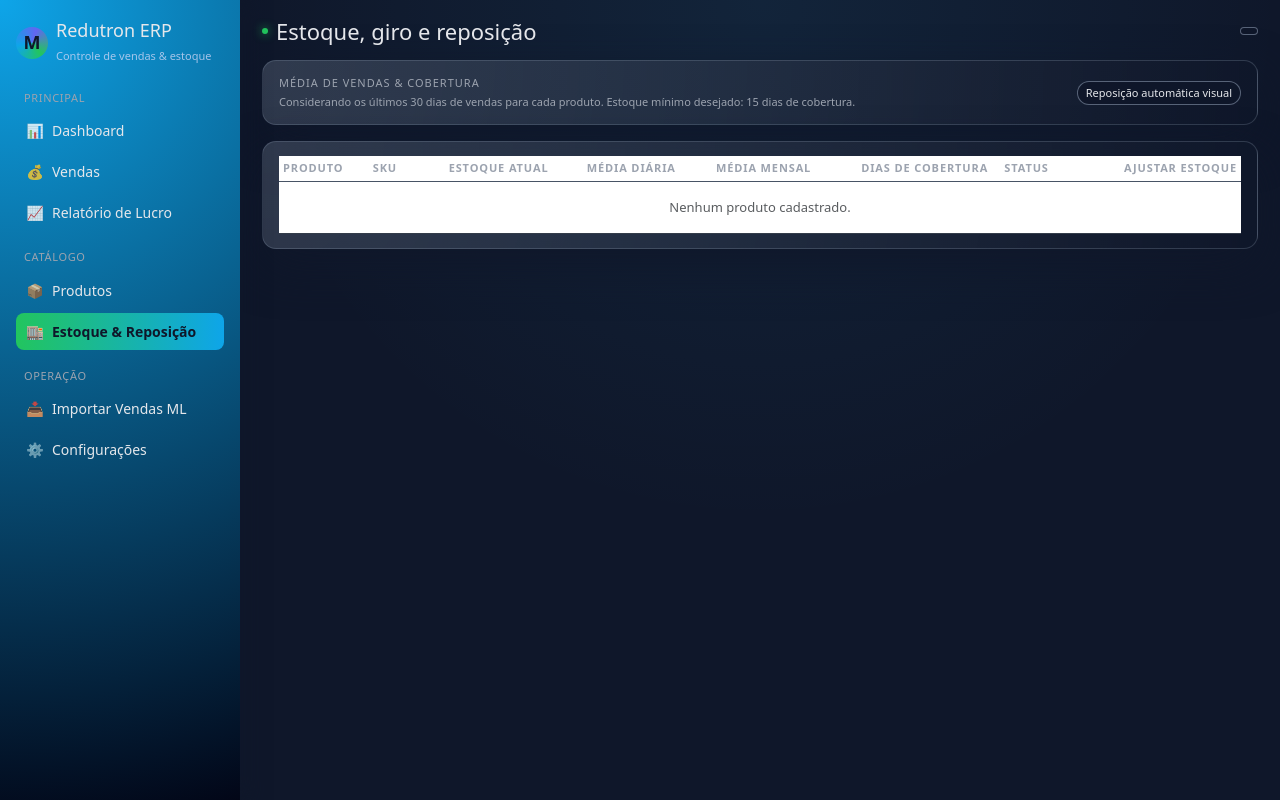
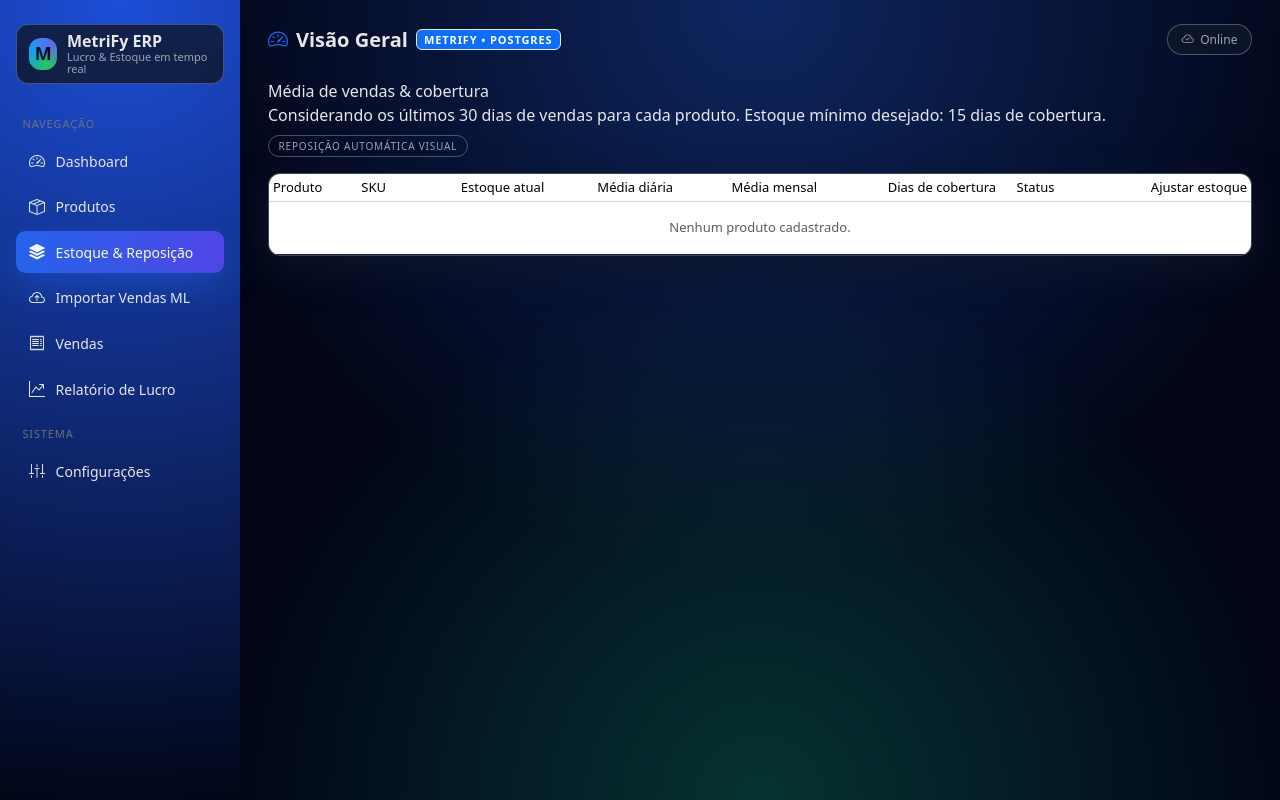
Before and after one commit to oliveirafjdo-web/Mega2.0, a Flask app: page /estoque in a window 1280 px wide. Run offline with Flask 3, Linux system fonts and the light colour scheme; some libraries are stand-ins or nearby versions.

Commit message:
Update base.html

```diff
--- a/templates/base.html
+++ b/templates/base.html
@@ -1,255 +1,318 @@
 <!DOCTYPE html>
-<html lang="pt-br">
+<html lang="pt-BR">
 <head>
-  <meta charset="UTF-8">
-  <title>{% block title %}Redutron ERP{% endblock %}</title>
-  <meta name="viewport" content="width=device-width, initial-scale=1">
-  <!-- Bootstrap via CDN -->
-  <link href="https://cdn.jsdelivr.net/npm/bootstrap@5.3.3/dist/css/bootstrap.min.css" rel="stylesheet">
+  <meta charset="UTF-8" />
+  <title>{% block title %}MetriFy ERP{% endblock %}</title>
+
+  <!-- Bootstrap 5 -->
+  <link
+    href="https://cdn.jsdelivr.net/npm/bootstrap@5.3.3/dist/css/bootstrap.min.css"
+    rel="stylesheet"
+  >
+
+  <!-- Ícones (Bootstrap Icons) -->
+  <link
+    rel="stylesheet"
+    href="https://cdn.jsdelivr.net/npm/bootstrap-icons@1.11.3/font/bootstrap-icons.css"
+  >
+
   <style>
     body {
-      margin: 0;
       font-family: system-ui, -apple-system, BlinkMacSystemFont, "Segoe UI", sans-serif;
       background: #0f172a;
       color: #e5e7eb;
     }
+
     .layout {
       display: flex;
       min-height: 100vh;
     }
+
     .sidebar {
       width: 240px;
-      background: radial-gradient(circle at top left, #0ea5e9, #020617);
-      padding: 20px 16px;
+      background: radial-gradient(circle at top, #1d4ed8, #020617);
       color: #e5e7eb;
-      box-shadow: 4px 0 20px rgba(15,23,42,0.9);
+      padding: 1.5rem 1rem;
       position: sticky;
       top: 0;
-      align-self: flex-start;
       height: 100vh;
     }
-    .sidebar-logo {
+
+    .sidebar .brand {
       display: flex;
       align-items: center;
-      gap: 8px;
-      margin-bottom: 24px;
+      gap: .6rem;
+      margin-bottom: 2rem;
+      padding: .5rem .75rem;
+      border-radius: .75rem;
+      background: rgba(15,23,42,.8);
+      border: 1px solid rgba(148,163,184,.4);
     }
-    .logo-circle {
+
+    .brand-icon {
       width: 32px;
       height: 32px;
-      border-radius: 999px;
-      background: conic-gradient(from 140deg, #22c55e, #0ea5e9, #6366f1, #22c55e);
+      border-radius: .75rem;
+      background: conic-gradient(from 160deg, #22c55e, #0ea5e9, #6366f1, #22c55e);
       display: flex;
       align-items: center;
       justify-content: center;
+      color: #0b1120;
       font-weight: 700;
       font-size: 18px;
-      color: #0f172a;
     }
-    .sidebar h2 {
-      font-size: 18px;
-      margin: 0;
+
+    .brand-text {
+      line-height: 1.1;
     }
-    .sidebar small {
-      font-size: 11px;
-      color: #cbd5f5;
-      opacity: .8;
+
+    .brand-text .title {
+      font-weight: 600;
+      font-size: 16px;
     }
-    .nav-group-title {
-      font-size: 11px;
-      text-transform: uppercase;
-      letter-spacing: .06em;
-      margin: 18px 8px 6px;
-      color: #9ca3af;
-    }
-    .nav-link-custom {
-      display: flex;
-      align-items: center;
-      gap: 8px;
-      padding: 8px 10px;
-      margin-bottom: 4px;
-      border-radius: 8px;
-      color: #e5e7eb;
-      font-size: 14px;
-      text-decoration: none;
-      transition: all .15s ease;
-    }
-    .nav-link-custom span.icon {
-      width: 18px;
-      text-align: center;
-      font-size: 14px;
-      opacity: .8;
-    }
-    .nav-link-custom:hover {
-      background: rgba(15,23,42,0.7);
-      transform: translateX(1px);
-    }
-    .nav-link-custom.active {
-      background: linear-gradient(90deg, #22c55e, #0ea5e9);
-      color: #0f172a;
-      font-weight: 600;
-    }
-    .nav-link-custom.active span.icon {
-      opacity: 1;
-    }
-    .content-wrapper {
-      flex: 1;
-      padding: 18px 22px;
-      background: radial-gradient(circle at top, rgba(56,189,248,0.08), transparent 55%);
-    }
-    .content-inner {
-      max-width: 1200px;
-      margin: 0 auto;
-    }
-    .topbar {
-      display: flex;
-      justify-content: space-between;
-      align-items: center;
-      margin-bottom: 16px;
-    }
-    .topbar h1 {
-      font-size: 22px;
-      margin: 0;
-      display: flex;
-      align-items: center;
-      gap: 8px;
-    }
-    .topbar h1 span.dot {
-      width: 6px;
-      height: 6px;
-      border-radius: 999px;
-      background: #22c55e;
-      box-shadow: 0 0 10px rgba(34,197,94,0.9);
-    }
-    .card-soft {
-      background: radial-gradient(circle at top left, rgba(148,163,184,0.25), rgba(15,23,42,0.95));
-      border-radius: 14px;
-      padding: 14px 16px;
-      border: 1px solid rgba(148,163,184,0.25);
-      box-shadow: 0 18px 45px rgba(15,23,42,0.9);
-    }
-    .card-soft-compact {
-      padding: 10px 12px;
-      border-radius: 12px;
-      border: 1px solid rgba(148,163,184,0.2);
-      background: rgba(15,23,42,0.92);
-    }
-    .metric-label {
-      font-size: 11px;
-      text-transform: uppercase;
-      letter-spacing: .09em;
-      color: #9ca3af;
-      margin-bottom: 2px;
-    }
-    .metric-value {
-      font-size: 18px;
-      font-weight: 600;
-      color: #e5e7eb;
-    }
-    .metric-sub {
+
+    .brand-text .subtitle {
       font-size: 11px;
       color: #9ca3af;
     }
-    table.table-dark-modern {
-      color: #e5e7eb;
-      font-size: 13px;
-      border-color: rgba(31,41,55,0.9);
-    }
-    table.table-dark-modern thead {
-      background: linear-gradient(90deg, rgba(15,23,42,0.95), rgba(15,23,42,0.9));
-      border-bottom: 1px solid rgba(148,163,184,0.35);
-    }
-    table.table-dark-modern thead th {
-      border-bottom-width: 1px;
-      border-color: rgba(51,65,85,0.9);
-      color: #9ca3af;
+
+    .nav-section-title {
       font-size: 11px;
       text-transform: uppercase;
       letter-spacing: .08em;
+      color: #6b7280;
+      margin-bottom: .5rem;
+      padding-left: .4rem;
     }
-    table.table-dark-modern tbody tr {
-      background: rgba(15,23,42,0.92);
+
+    .nav-link {
+      display: flex;
+      align-items: center;
+      gap: .6rem;
+      padding: .55rem .75rem;
+      border-radius: .6rem;
+      color: #e5e7eb;
+      text-decoration: none;
+      font-size: 14px;
+      margin-bottom: .25rem;
     }
-    table.table-dark-modern tbody tr:nth-child(even) {
-      background: rgba(15,23,42,0.75);
+
+    .nav-link i {
+      font-size: 16px;
+      width: 18px;
+      text-align: center;
     }
-    table.table-dark-modern tbody tr:hover {
-      background: rgba(30,64,175,0.7);
+
+    .nav-link:hover {
+      background: rgba(30,64,175,.6);
+      color: #f9fafb;
     }
+
+    .nav-link.active {
+      background: linear-gradient(to right, #2563eb, #4f46e5);
+      box-shadow: 0 14px 30px rgba(37,99,235,.35);
+      color: #f9fafb;
+    }
+
+    .content-wrapper {
+      flex: 1;
+      padding: 1.5rem 1.75rem;
+      background: radial-gradient(circle at top, rgba(37,99,235,.35), transparent 60%),
+                  radial-gradient(circle at bottom, rgba(16,185,129,.25), transparent 55%),
+                  #020617;
+    }
+
+    .topbar {
+      display: flex;
+      align-items: center;
+      justify-content: space-between;
+      margin-bottom: 1.5rem;
+    }
+
+    .topbar-title {
+      font-size: 20px;
+      font-weight: 600;
+      display: flex;
+      align-items: center;
+      gap: .5rem;
+    }
+
+    .topbar-title span.badge {
+      font-size: 11px;
+      letter-spacing: .08em;
+      text-transform: uppercase;
+    }
+
+    .topbar-right {
+      display: flex;
+      align-items: center;
+      gap: .75rem;
+    }
+
+    .topbar-pill {
+      border-radius: 999px;
+      border: 1px solid rgba(148,163,184,.45);
+      padding: .35rem .85rem;
+      font-size: 12px;
+      color: #9ca3af;
+      display: flex;
+      align-items: center;
+      gap: .4rem;
+      background: rgba(15,23,42,.8);
+    }
+
+    .card-glass {
+      border-radius: 1rem;
+      border: 1px solid rgba(148,163,184,.35);
+      background: radial-gradient(circle at top left, rgba(37,99,235,.15), transparent 50%),
+                  rgba(15,23,42,.84);
+      box-shadow: 0 20px 45px rgba(15,23,42,.75);
+      padding: 1.25rem 1.4rem;
+      margin-bottom: 1.25rem;
+    }
+
+    .card-glass-header {
+      display: flex;
+      align-items: center;
+      justify-content: space-between;
+      margin-bottom: .75rem;
+    }
+
+    .card-glass-title {
+      font-size: 14px;
+      font-weight: 500;
+      color: #9ca3af;
+      display: flex;
+      align-items: center;
+      gap: .4rem;
+    }
+
     .badge-soft {
       border-radius: 999px;
-      padding: 3px 8px;
-      font-size: 11px;
-      border: 1px solid rgba(148,163,184,0.55);
-      color: #e5e7eb;
-      background: rgba(15,23,42,0.9);
+      padding: .15rem .6rem;
+      font-size: 10px;
+      text-transform: uppercase;
+      letter-spacing: .08em;
+      border: 1px solid rgba(148,163,184,.45);
+      color: #9ca3af;
     }
-    .badge-soft-success {
-      border-color: rgba(34,197,94,0.8);
+
+    .content-inner {
+      max-width: 1400px;
+      margin: 0 auto;
+    }
+
+    .alert {
+      border-radius: .75rem;
+      padding: .6rem .9rem;
+      font-size: 13px;
+      margin-bottom: .75rem;
+    }
+
+    .alert-success {
+      background: rgba(22,163,74,.09);
+      border: 1px solid rgba(22,163,74,.5);
       color: #bbf7d0;
-      background: rgba(21,128,61,0.3);
     }
-    .badge-soft-danger {
-      border-color: rgba(248,113,113,0.8);
+
+    .alert-danger {
+      background: rgba(220,38,38,.09);
+      border: 1px solid rgba(220,38,38,.55);
       color: #fecaca;
-      background: rgba(185,28,28,0.3);
     }
-    .btn-soft {
-      border-radius: 999px;
-      border: 1px solid rgba(148,163,184,0.4);
-      font-size: 12px;
-      padding: 5px 12px;
-      color: #e5e7eb;
-      background: radial-gradient(circle at top, rgba(30,64,175,0.85), rgba(15,23,42,0.95));
+
+    .btn-primary {
+      background: linear-gradient(to right, #2563eb, #4f46e5);
+      border: none;
+      border-radius: .7rem;
+      padding-inline: 1rem;
+      box-shadow: 0 14px 35px rgba(37,99,235,.45);
     }
-    .btn-soft:hover {
-      border-color: #38bdf8;
-      color: #e0f2fe;
-      background: linear-gradient(120deg, #0ea5e9, #6366f1);
+
+    .btn-outline-light {
+      border-radius: .7rem;
     }
-    .btn-soft-danger {
-      background: radial-gradient(circle at top, rgba(185,28,28,0.9), rgba(15,23,42,0.95));
-      border-color: rgba(248,113,113,0.7);
-    }
-    .btn-soft-danger:hover {
-      background: linear-gradient(120deg, #ef4444, #b91c1c);
-      color: #fee2e2;
-    }
+
     .form-control,
     .form-select {
+      background: rgba(15,23,42,.9);
+      border-radius: .6rem;
+      border: 1px solid rgba(148,163,184,.45);
+      color: #e5e7eb;
+      font-size: 14px;
+    }
+
+    .form-control:focus,
+    .form-select:focus {
+      border-color: #60a5fa;
+      box-shadow: 0 0 0 1px rgba(96,165,250,.5);
+      background: rgba(15,23,42,.98);
+      color: #f9fafb;
+    }
+
+    .form-label {
       font-size: 13px;
-      background-color: rgba(15,23,42,0.9);
-      border-color: rgba(148,163,184,0.5);
+      color: #9ca3af;
+    }
+
+    table {
+      font-size: 13px;
       color: #e5e7eb;
     }
-    .form-control:focus,
-    .form-select:focus {
-      border-color: #38bdf8;
-      box-shadow: 0 0 0 1px rgba(56,189,248,0.6);
-      background-color: rgba(15,23,42,0.95);
-      color: #e5e7eb;
+
+    thead tr {
+      background: rgba(15,23,42,.95);
     }
-    .alert {
-      font-size: 13px;
+
+    thead th {
+      border-bottom: 1px solid rgba(148,163,184,.45) !important;
+      color: #9ca3af;
+      font-weight: 500;
+    }
+
+    tbody tr {
+      border-bottom: 1px solid rgba(30,41,59,.85);
+    }
+
+    tbody tr:hover {
+      background: rgba(15,23,42,.9);
+    }
+
+    .table-responsive {
+      border-radius: .75rem;
+      border: 1px solid rgba(148,163,184,.35);
+      background: rgba(15,23,42,.85);
+      box-shadow: 0 14px 38px rgba(15,23,42,.8);
+    }
+
+    .badge-chip {
+      font-size: 11px;
       border-radius: 999px;
-      padding: 6px 12px;
+      padding: .15rem .55rem;
     }
-    .alert-success {
-      background: rgba(22,163,74,0.1);
-      border-color: rgba(22,163,74,0.6);
-      color: #bbf7d0;
+
+    .text-soft {
+      color: #9ca3af;
+      font-size: 12px;
     }
-    .alert-danger {
-      background: rgba(185,28,28,0.15);
-      border-color: rgba(185,28,28,0.75);
-      color: #fecaca;
+
+    .stat-label {
+      font-size: 12px;
+      color: #9ca3af;
     }
-    .alert-info {
-      background: rgba(37,99,235,0.15);
-      border-color: rgba(37,99,235,0.75);
-      color: #bfdbfe;
+
+    .stat-value {
+      font-size: 18px;
+      font-weight: 600;
+      color: #f9fafb;
     }
-    @media (max-width: 900px) {
+
+    .stat-sub {
+      font-size: 11px;
+      color: #6b7280;
+    }
+
+    @media (max-width: 992px) {
       .layout {
         flex-direction: column;
       }
@@ -258,82 +321,96 @@
         height: auto;
         position: static;
         display: flex;
+        flex-direction: row;
         align-items: center;
-        justify-content: space-between;
+        gap: 1rem;
+        overflow-x: auto;
+      }
+      .nav-section-title {
+        display: none;
+      }
+      .content-wrapper {
+        padding: 1rem;
       }
     }
   </style>
+
+  {% block extra_head %}{% endblock %}
 </head>
 <body>
   <div class="layout">
     <aside class="sidebar">
-    <div>
-      <div class="sidebar-logo">
-        <div class="logo-circle">M</div>
-        <div>
-          <h2>Redutron ERP</h2>
-          <small>Controle de vendas &amp; estoque</small>
+      <div class="brand">
+        <div class="brand-icon">M</div>
+        <div class="brand-text">
+          <div class="title">MetriFy ERP</div>
+          <div class="subtitle">Lucro & Estoque em tempo real</div>
         </div>
       </div>
 
-      <div class="nav-group-title">Principal</div>
-      <a href="{{ url_for('dashboard') }}" class="nav-link-custom {% if request.endpoint == 'dashboard' %}active{% endif %}">
-        <span class="icon">📊</span>
+      <div class="nav-section-title">Navegação</div>
+
+      <a href="{{ url_for('dashboard') }}" class="nav-link {% if request.endpoint == 'dashboard' %}active{% endif %}">
+        <i class="bi bi-speedometer2"></i>
         <span>Dashboard</span>
       </a>
-      <a href="{{ url_for('lista_vendas') }}" class="nav-link-custom {% if request.endpoint == 'lista_vendas' %}active{% endif %}">
-        <span class="icon">💰</span>
+
+      <a href="{{ url_for('lista_produtos') }}" class="nav-link {% if request.endpoint in ['lista_produtos','novo_produto','editar_produto'] %}active{% endif %}">
+        <i class="bi bi-box-seam"></i>
+        <span>Produtos</span>
+      </a>
+
+      <a href="{{ url_for('estoque_view') }}" class="nav-link {% if request.endpoint == 'estoque_view' %}active{% endif %}">
+        <i class="bi bi-stack"></i>
+        <span>Estoque & Reposição</span>
+      </a>
+
+      <a href="{{ url_for('importar_ml_view') }}" class="nav-link {% if request.endpoint == 'importar_ml_view' %}active{% endif %}">
+        <i class="bi bi-cloud-arrow-up"></i>
+        <span>Importar Vendas ML</span>
+      </a>
+
+      <a href="{{ url_for('lista_vendas') }}" class="nav-link {% if request.endpoint in ['lista_vendas','editar_venda'] %}active{% endif %}">
+        <i class="bi bi-receipt"></i>
         <span>Vendas</span>
       </a>
-      <a href="{{ url_for('relatorio_lucro') }}" class="nav-link-custom {% if request.endpoint == 'relatorio_lucro' %}active{% endif %}">
-        <span class="icon">📈</span>
+
+      <a href="{{ url_for('relatorio_lucro') }}" class="nav-link {% if request.endpoint == 'relatorio_lucro' %}active{% endif %}">
+        <i class="bi bi-graph-up-arrow"></i>
         <span>Relatório de Lucro</span>
       </a>
 
-      <div class="nav-group-title">Catálogo</div>
-      <a href="{{ url_for('lista_produtos') }}" class="nav-link-custom {% if request.endpoint == 'lista_produtos' or request.endpoint == 'novo_produto' or request.endpoint == 'editar_produto' %}active{% endif %}">
-        <span class="icon">📦</span>
-        <span>Produtos</span>
-      </a>
-      <a href="{{ url_for('estoque_view') }}" class="nav-link-custom {% if request.endpoint == 'estoque_view' %}active{% endif %}">
-        <span class="icon">🏬</span>
-        <span>Estoque &amp; Reposição</span>
-      </a>
+      <div class="nav-section-title mt-3">Sistema</div>
 
-      <div class="nav-group-title">Operação</div>
-      <a href="{{ url_for('importar_ml_view') }}" class="nav-link-custom {% if request.endpoint == 'importar_ml_view' %}active{% endif %}">
-        <span class="icon">📥</span>
-        <span>Importar Vendas ML</span>
-      </a>
-      <a href="{{ url_for('configuracoes_view') }}" class="nav-link-custom {% if request.endpoint == 'configuracoes_view' %}active{% endif %}">
-        <span class="icon">⚙️</span>
+      <a href="{{ url_for('configuracoes_view') }}" class="nav-link {% if request.endpoint == 'configuracoes_view' %}active{% endif %}">
+        <i class="bi bi-sliders2-vertical"></i>
         <span>Configurações</span>
       </a>
-    </div>
     </aside>
 
     <main class="content-wrapper">
       <div class="content-inner">
         <div class="topbar">
-        <h1>
-          <span class="dot"></span>
-          {% block header_title %}Visão geral{% endblock %}
-        </h1>
-        <div class="d-flex align-items-center gap-2">
-          <span class="badge-soft">
-         </span>
+          <div class="topbar-title">
+            {% block page_icon %}<i class="bi bi-speedometer2 text-primary"></i>{% endblock %}
+            <span>{% block page_title %}Visão Geral{% endblock %}</span>
+            <span class="badge text-bg-primary border border-light-subtle">MetriFy • Postgres</span>
+          </div>
+          <div class="topbar-right">
+            <div class="topbar-pill">
+              <i class="bi bi-cloud-check"></i>
+              <span>Online</span>
+            </div>
           </div>
         </div>
 
         {% with messages = get_flashed_messages(with_categories=true) %}
           {% if messages %}
-          <div class="mb-3">
             {% for category, message in messages %}
-              <div class="alert alert-{{ 'success' if category == 'success' else 'danger' if category == 'danger' else 'info' }} mb-1">
+              <div class="alert alert-{{ 'success' if category == 'success' else 'danger' }}">
                 {{ message }}
               </div>
             {% endfor %}
-          </div>
           {% endif %}
         {% endwith %}
 
@@ -343,5 +420,6 @@
   </div>
 
   <script src="https://cdn.jsdelivr.net/npm/bootstrap@5.3.3/dist/js/bootstrap.bundle.min.js"></script>
+  {% block extra_js %}{% endblock %}
 </body>
 </html>
```
Lines whose indentation alone changed are shown as unchanged.
